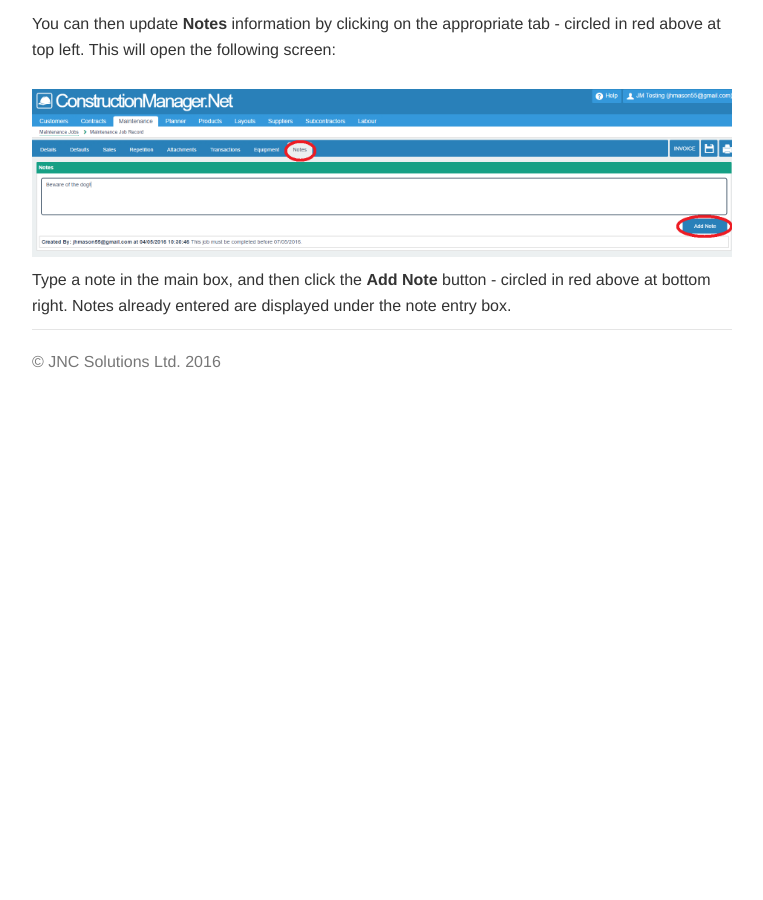
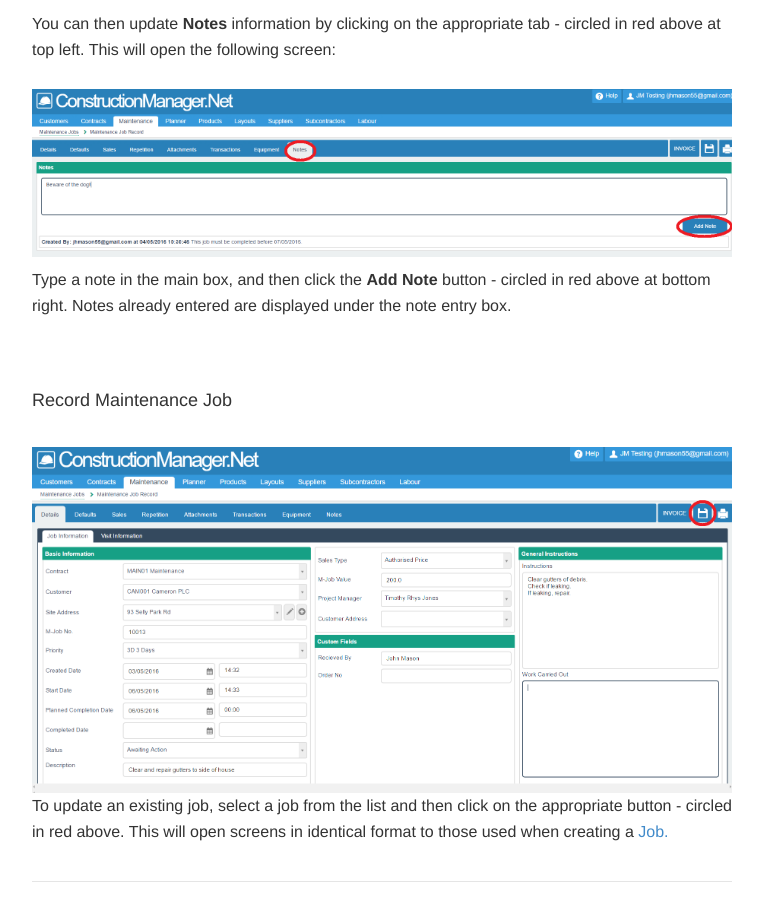
Before and after one commit to JNCSolutions/ConstructionManagerDocs, a Jekyll site: the page built from maintenance.html, in a window 1280 px wide and 900 px high, scrolled down 4135 px. Shown: the whole window, without its empty margins (258-1021 px from the left). Built offline with Jekyll 4.4.1, drawn with Linux system fonts in a browser that asks for light colours; before the commit the page ends 4540 px from its top, so only the background shows below that.

Commit message:
Update maintenance.html

```diff
--- a/maintenance.html
+++ b/maintenance.html
@@ -127,4 +127,15 @@
       <p>Type a note in the main box, and then click the <b>Add Note</b> button - circled in red above at bottom right.
           Notes already entered are displayed under the note entry box.</p>
 
+      <br> <br>
+      <h4 id="record-mjob">Record Maintenance Job</h4>
+      <br>
+      <img src="img/Maintenance_Create_01.PNG" style="width: 100%;">
+      <br>
+      <p>To update an existing job, select a job from the list and then click on the appropriate button - circled in red above.
+          This will open screens in identical format to those used
+          when creating a <a href="#new-mjob">Job.</a></p>
+      <br>
+
+
  </div>
```
